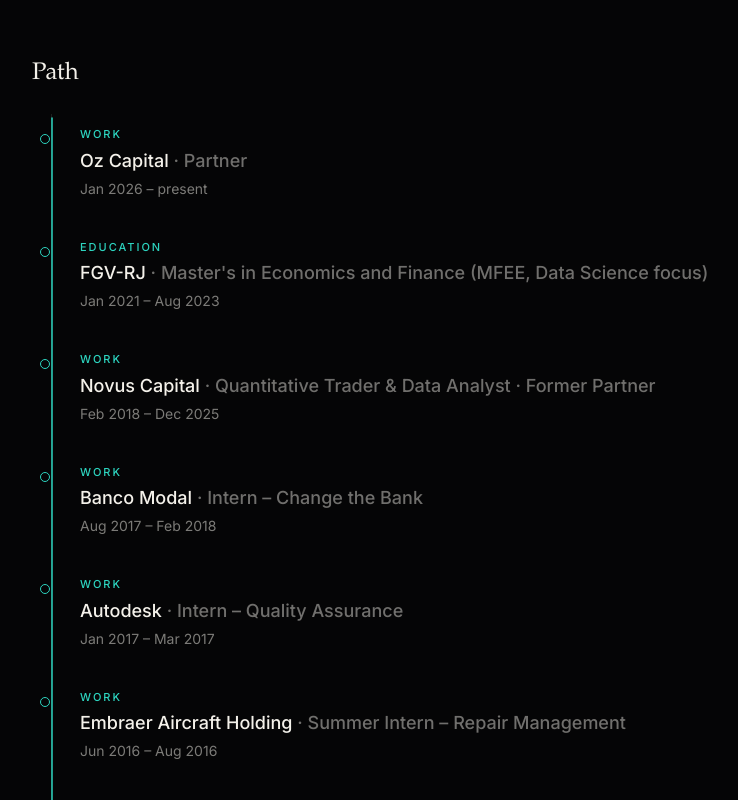
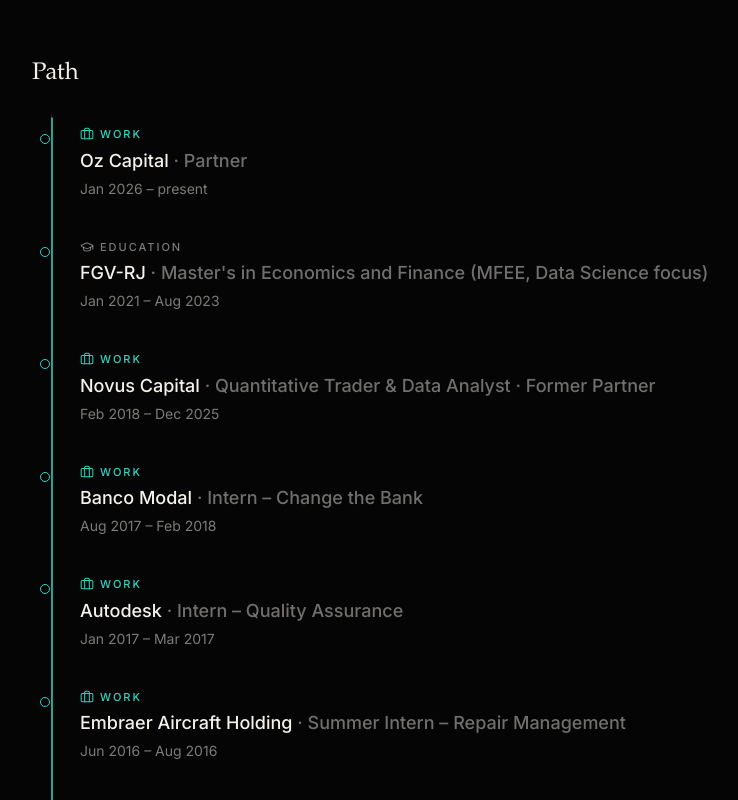
Before and after one commit to celowiz/celowiz.github.io, a React (Vite) app: page / in a window 1280 px wide. Shown: the part 1280-2080 px from the top of the page, without its empty margins (248-986 px from the left). Built offline with nearby package versions, Linux system fonts and the light colour scheme.

Commit message:
feat(timeline): ícones de tipo (Trabalho/Formação) na linha do tempo (#19)

```diff
--- a/src/components/Timeline.tsx
+++ b/src/components/Timeline.tsx
@@ -1,5 +1,6 @@
 import { useEffect, useRef } from 'react';
 import { useTranslation } from 'react-i18next';
+import { Briefcase, GraduationCap } from 'lucide-react';
 import { usePrefersReducedMotion } from '../hooks/usePrefersReducedMotion';
 import type { TimelineEntry } from '../lib/timeline';
 
@@ -86,7 +87,16 @@
             className="absolute top-7 -left-10 h-2.5 w-2.5 rounded-full border border-teal bg-ink"
             aria-hidden="true"
           />
-          <p className="mb-1 text-[11px] font-medium tracking-[0.18em] text-teal uppercase">
+          <p
+            className={`mb-1 flex items-center gap-1.5 text-[11px] font-medium tracking-[0.18em] uppercase ${
+              item.kind === 'work' ? 'text-teal' : 'text-paper/50'
+            }`}
+          >
+            {item.kind === 'work' ? (
+              <Briefcase size={14} strokeWidth={1.75} aria-hidden="true" className="shrink-0" />
+            ) : (
+              <GraduationCap size={14} strokeWidth={1.75} aria-hidden="true" className="shrink-0" />
+            )}
             {item.kind === 'work' ? t('about.workLabel') : t('about.educationLabel')}
           </p>
           <h4 className="text-lg font-medium text-paper">
```
